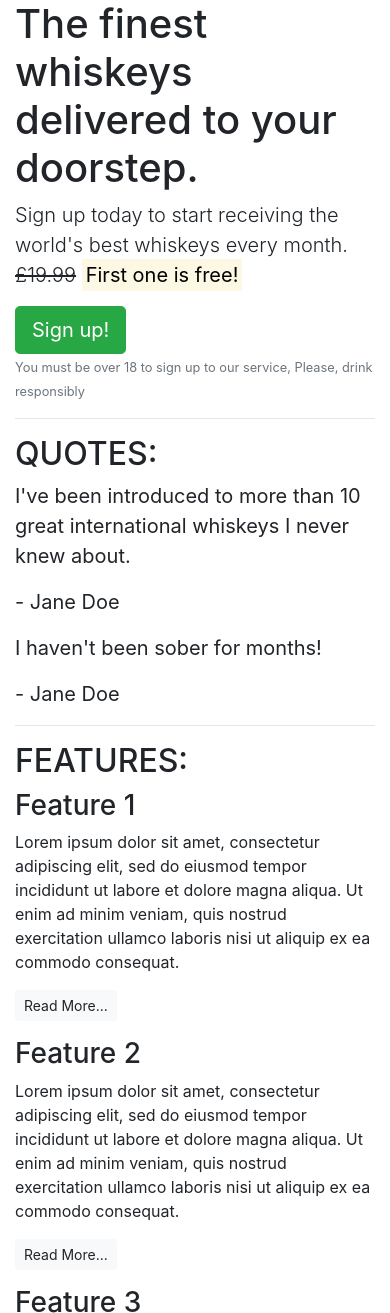
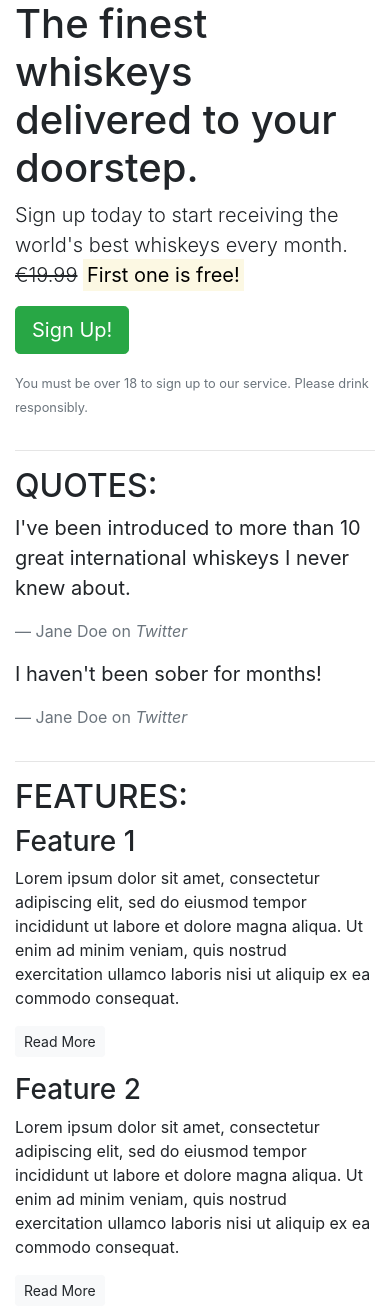
Before and after one commit to trevthedev777/Whiskey-Drop, a plain HTML site: page index.html in a window 390 px wide. Shown: the top 1313 px of the page. Drawn offline with nearby package versions, Linux system fonts and the light colour scheme.

Commit message:
create responsiveness

```diff
--- a/index.html
+++ b/index.html
@@ -12,59 +12,79 @@
 <body>
   <article class="container">
     <!-- Callout -->
+    <div class="row">
+        <div class="col-12">
             <section class="callout">
                 <h1>The finest whiskeys delivered to your doorstep.</h1>
-            <p class="lead">Sign up today to start receiving the world's best whiskeys every month.
-                <s>£19.99</s>
-                <strong>
-                    <mark>First one is free!</mark>
-                </strong>
-            </p>
-            <button class="btn btn-success btn-lg">Sign up!</button>
-            <p class="text-muted">
-                <small>You must be over 18 to sign up to our service, Please, drink responsibly</small>
-            </p>
+                <p class="lead">Sign up today to start receiving the world's best whiskeys every month. <s>€19.99</s> <strong><mark>First one is free!</mark></strong></p>
+                <p><button class="btn btn-lg btn-success">Sign Up!</button></p>
+                <p class="text-muted"><small>You must be over 18 to sign up to our service. Please drink responsibly.</small></p>
             </section>
+        </div>
+    </div>
     <!-- /.callout -->
     <hr>
 
     <!-- Quotes -->
     <section class="quotes">
+        <div class="row">
+            <div class="col-12">
                 <h2 class="text-uppercase">Quotes:</h2>
+            </div>
+        </div>
+        <div class="row">
+            <div class="col-12 col-md-6">
                 <blockquote class="blockquote">
                     <p>I've been introduced to more than 10 great international whiskeys I never knew about.</p>
-                <p>- Jane Doe</p>
+                    <footer class="blockquote-footer">Jane Doe on <cite title="Twitter">Twitter</cite></footer>
                 </blockquote>
+            </div>
+            <div class="col-12 col-md-6">
                 <blockquote class="blockquote">
                     <p>I haven't been sober for months!</p>
-                <p>- Jane Doe</p>
+                    <footer class="blockquote-footer">Jane Doe on <cite title="Twitter">Twitter</cite></footer>
                 </blockquote>
+            </div>
+        </div>
     </section>
     <!-- /.quotes -->
     <hr>
 
     <!-- Features -->
     <section class="features">
+        <div class="row">
+            <div class="col-12">
                 <h2 class="text-uppercase">Features:</h2>
+            </div>
+        </div>
+        <div class="row">
+            <div class="col-12 col-md-6 col-lg-4">
                 <div class="feature">
                     <h3>Feature 1</h3>
                     <p>Lorem ipsum dolor sit amet, consectetur adipiscing elit, sed do eiusmod tempor incididunt ut labore et dolore magna aliqua. Ut enim ad minim veniam, quis nostrud exercitation ullamco laboris nisi ut aliquip ex ea commodo consequat.</p>
-                <p><a href="#" class="btn btn-sm btn-light">Read More...</a></p>
+                    <p><a class="btn btn-sm btn-light" href="">Read More</a></p>
                 </div>
+            </div>
+            <div class="col-12 col-md-6 col-lg-4">
                 <div class="feature">
                     <h3>Feature 2</h3>
                     <p>Lorem ipsum dolor sit amet, consectetur adipiscing elit, sed do eiusmod tempor incididunt ut labore et dolore magna aliqua. Ut enim ad minim veniam, quis nostrud exercitation ullamco laboris nisi ut aliquip ex ea commodo consequat.</p>
-                <p><a href="#" class="btn btn-sm btn-light">Read More...</a></p>
+                    <p><a class="btn btn-sm btn-light" href="">Read More</a></p>
                 </div>
+            </div>
+            <div class="col-12 d-md-none d-lg-block col-lg-4">
                 <div class="feature">
                     <h3>Feature 3</h3>
                     <p>Lorem ipsum dolor sit amet, consectetur adipiscing elit, sed do eiusmod tempor incididunt ut labore et dolore magna aliqua. Ut enim ad minim veniam, quis nostrud exercitation ullamco laboris nisi ut aliquip ex ea commodo consequat.</p>
-                <p><a href="#" class="btn btn-sm btn-light">Read More...</a></p>
+                    <p><a class="btn btn-sm btn-light" href="">Read More</a></p>
+                </div>
+            </div>
         </div>
     </section>
     <!-- /.features -->
+</article>
 
-        <!-- Table -->
+        <!-- Table
         <table class="table">
             <thead>
               <tr>
@@ -94,7 +114,7 @@
                 <td>@twitter</td>
               </tr>
             </tbody>
-          </table>
+          </table> -->
         <!-- /. Table -->
     </article>
 </body>
```
Lines whose indentation alone changed are shown as unchanged.
